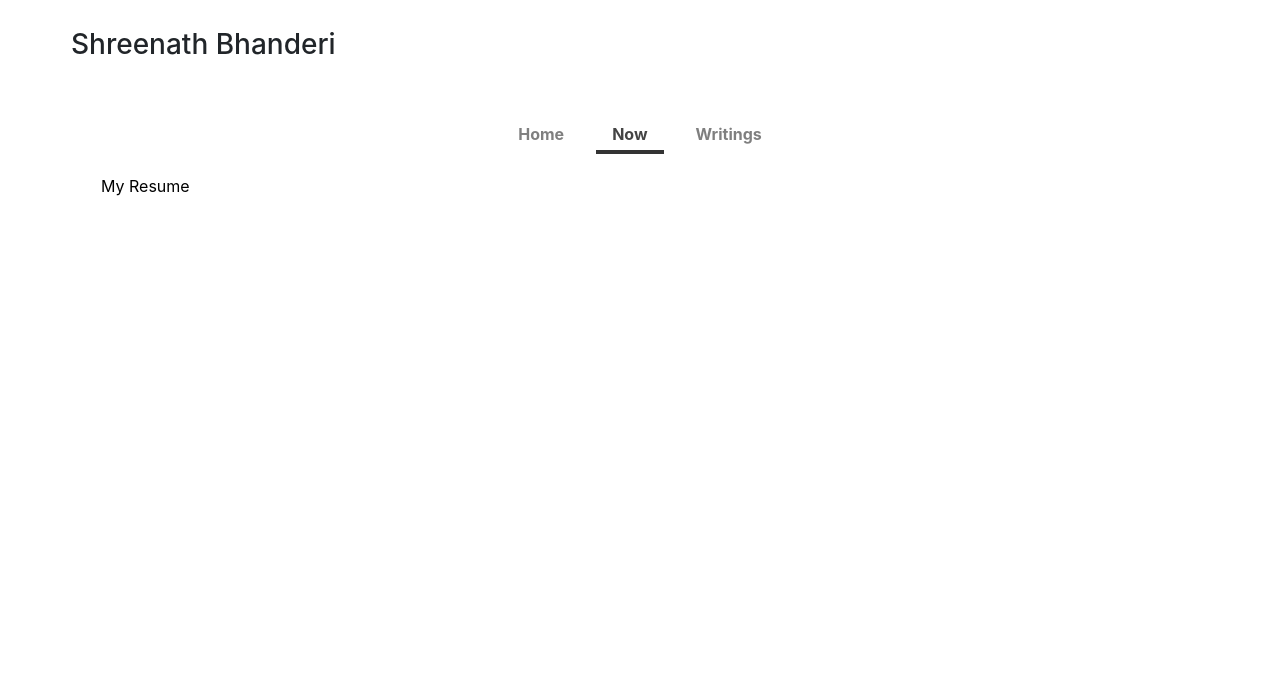
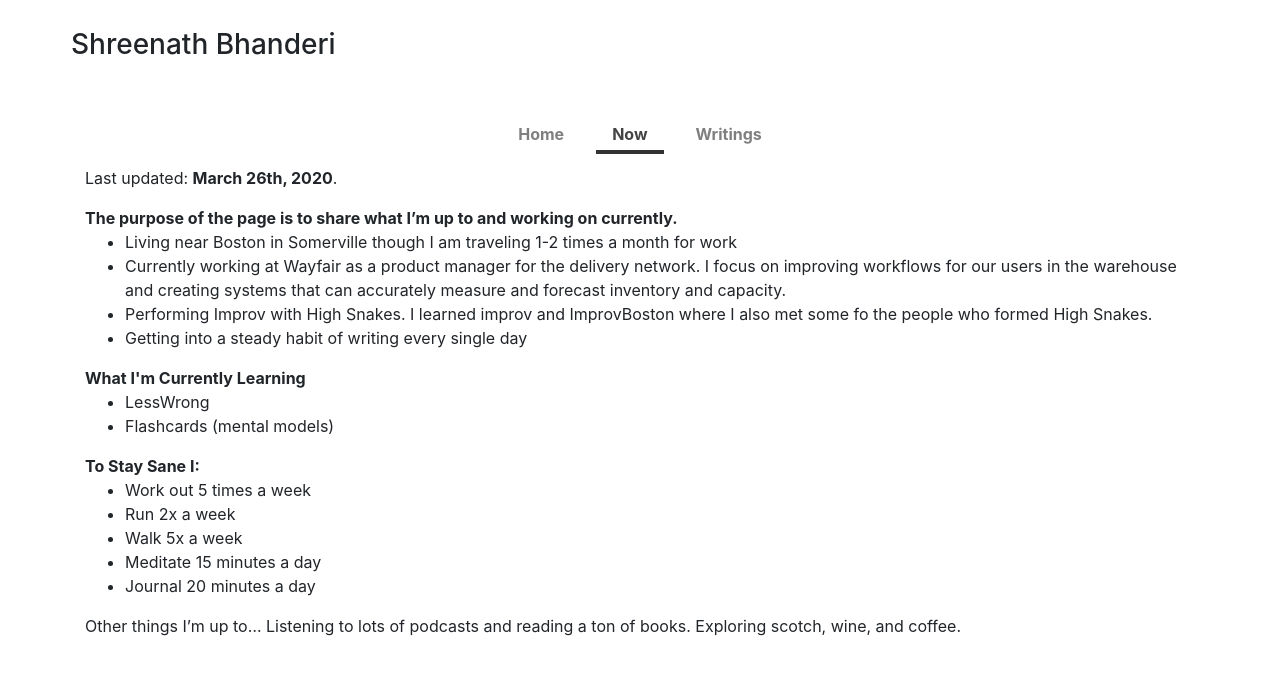
Before and after one commit to Shree33/sbhanderi, a Django app: page /about_me in a window 1280 px wide; the page is wider, and only the part inside the window is pictured. Shown: the top 675 px of that part. Run offline with Django 3.2, Linux system fonts and the light colour scheme; some libraries are stand-ins or nearby versions; some web fonts are replaced.

Commit message:
update content on now page

```diff
--- a/templates/about_me.html
+++ b/templates/about_me.html
@@ -13,6 +13,33 @@
 {% endblock %}
 
 {% block content %}
+<p>Last updated: <b>March 26th, 2020</b>.</p>
 
-<a class="nav-link" href="{% static 'assets/Bhanderi_Shreenath_Resume.pdf' %}">My Resume</a>
+<b>The purpose of the page is to share what I&rsquo;m up to and working on currently.</b>
+
+<ul>
+<li> Living near Boston in Somerville though I am traveling 1-2 times a month for work</li>
+<li> Currently working at Wayfair as a product manager for the delivery network. I focus on improving workflows for our users in the warehouse and creating systems that can accurately measure and forecast inventory and capacity.</li>
+<li> Performing Improv with High Snakes. I learned improv and ImprovBoston where I also met some fo the people who formed High Snakes.</li>
+<li> Getting into a steady habit of writing every single day</li>
+</ul>
+
+<b> What I'm Currently Learning</b>
+<ul>
+<li> LessWrong</li>
+<li> Flashcards (mental models)</li>
+</ul>
+
+<b>To Stay Sane I:</b>
+<ul>
+    <li> Work out 5 times a week </li>
+    <li> Run 2x a week  </li>
+    <li> Walk 5x a week </li>
+    <li> Meditate 15 minutes a day </li>
+    <li> Journal 20 minutes a day</li>
+</ul>
+
+<p>Other things I&rsquo;m up to&#8230; Listening to lots of podcasts and reading a ton of books. Exploring scotch, wine, and coffee.</p>
+
+<!-- <a class="nav-link" href="{% static 'assets/Bhanderi_Shreenath_Resume.pdf' %}">My Resume</a>-->
 {% endblock %}
```
